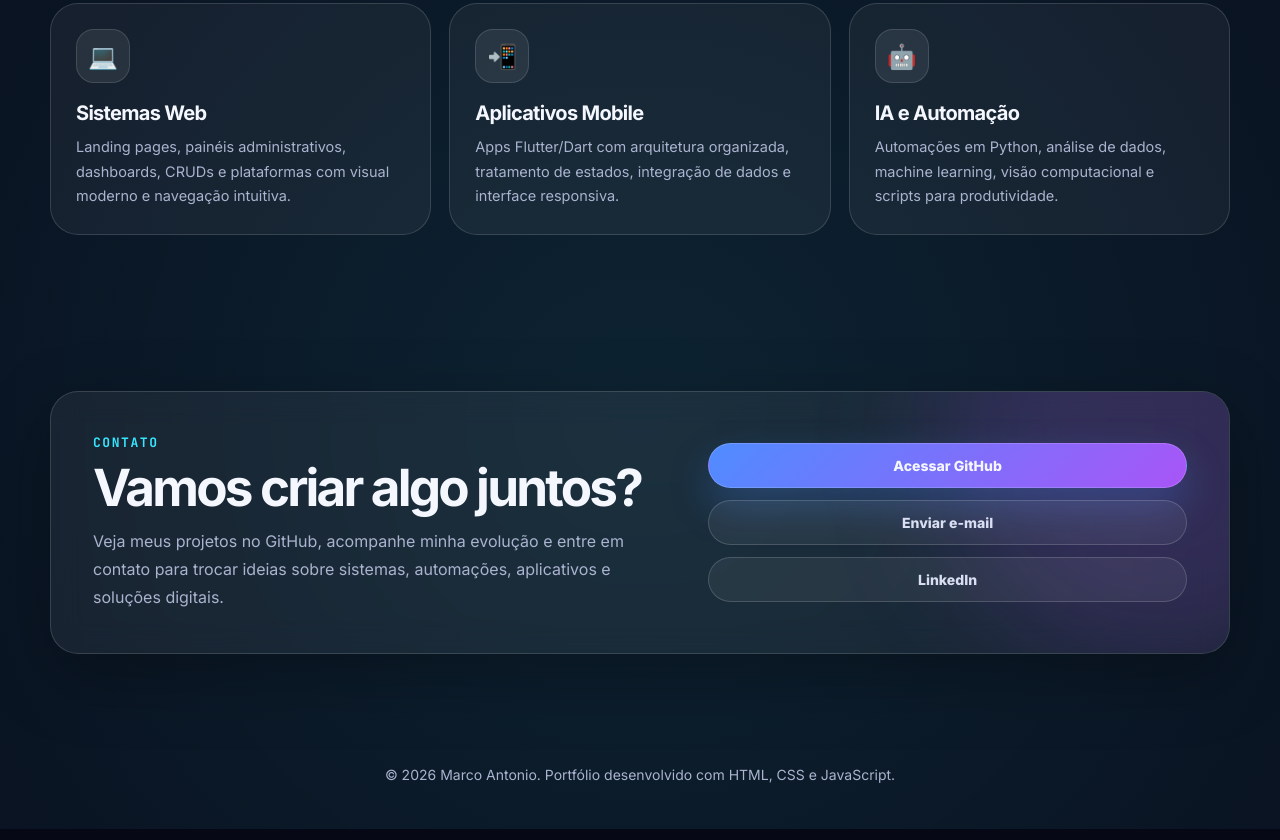
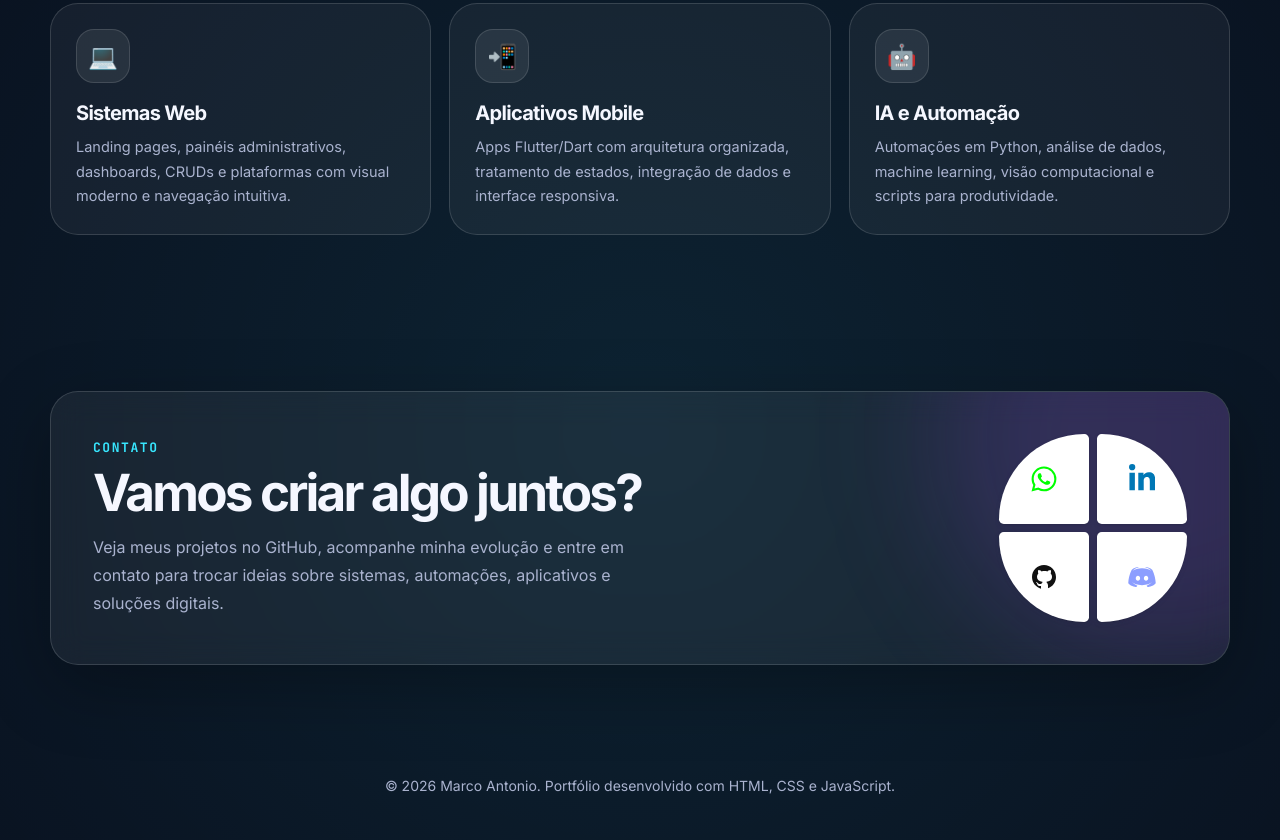
Before and after one commit to marcoantonio567/portfolio, a plain HTML site: page index.html in a window 1280 px wide. Shown: the part 3289-4129 px from the top of the page. Drawn offline with Linux system fonts and the light colour scheme.

Commit message:
refactor contact section to enhance social media links and improve layout

```diff
--- a/index.html
+++ b/index.html
@@ -312,10 +312,31 @@
             <span data-pt="Veja meus projetos no GitHub, acompanhe minha evolução e entre em contato para trocar ideias sobre sistemas, automações, aplicativos e soluções digitais." data-en="Check out my projects on GitHub, follow my progress and get in touch to talk about systems, automation, apps and digital solutions.">Veja meus projetos no GitHub, acompanhe minha evolução e entre em contato para trocar ideias sobre sistemas, automações, aplicativos e soluções digitais.</span>
           </p>
         </div>
-        <div class="contact-actions">
-          <a class="btn btn-primary" href="https://github.com/marcoantonio567" target="_blank" rel="noopener" data-pt="Acessar GitHub" data-en="Open GitHub">Acessar GitHub</a>
-          <a class="btn btn-ghost" href="mailto:seuemail@email.com" data-pt="Enviar e-mail" data-en="Send email">Enviar e-mail</a>
-          <a class="btn btn-ghost" href="https://www.linkedin.com/" target="_blank" rel="noopener">LinkedIn</a>
+        <div class="social-main" aria-label="Links de contato">
+          <div class="social-row">
+            <a class="social-card social-card-whatsapp" href="https://wa.me/" target="_blank" rel="noopener" aria-label="WhatsApp">
+              <svg class="social-icon whatsapp" xmlns="http://www.w3.org/2000/svg" viewBox="0 0 24 24" height="30" width="30" aria-hidden="true">
+                <path d="M19.001 4.908A9.817 9.817 0 0 0 11.992 2C6.534 2 2.085 6.448 2.08 11.908c0 1.748.458 3.45 1.321 4.956L2 22l5.255-1.377a9.916 9.916 0 0 0 4.737 1.206h.005c5.46 0 9.908-4.448 9.913-9.913A9.872 9.872 0 0 0 19 4.908h.001ZM11.992 20.15A8.216 8.216 0 0 1 7.797 19l-.3-.18-3.117.818.833-3.041-.196-.314a8.2 8.2 0 0 1-1.258-4.381c0-4.533 3.696-8.23 8.239-8.23a8.2 8.2 0 0 1 5.825 2.413 8.196 8.196 0 0 1 2.41 5.825c-.006 4.55-3.702 8.24-8.24 8.24Zm4.52-6.167c-.247-.124-1.463-.723-1.692-.808-.228-.08-.394-.123-.556.124-.166.246-.641.808-.784.969-.143.166-.29.185-.537.062-.247-.125-1.045-.385-1.99-1.23-.738-.657-1.232-1.47-1.38-1.716-.142-.247-.013-.38.11-.504.11-.11.247-.29.37-.432.126-.143.167-.248.248-.413.082-.167.043-.31-.018-.433-.063-.124-.557-1.345-.765-1.838-.2-.486-.404-.419-.557-.425-.142-.009-.309-.009-.475-.009a.911.911 0 0 0-.661.31c-.228.247-.864.845-.864 2.067 0 1.22.888 2.395 1.013 2.56.122.167 1.742 2.666 4.229 3.74.587.257 1.05.408 1.41.523.595.19 1.13.162 1.558.1.475-.072 1.464-.6 1.673-1.178.205-.58.205-1.075.142-1.18-.061-.104-.227-.165-.475-.29Z" />
+              </svg>
+            </a>
+            <a class="social-card social-card-linkedin" href="https://www.linkedin.com/" target="_blank" rel="noopener" aria-label="LinkedIn">
+              <svg class="social-icon linkedin" xmlns="http://www.w3.org/2000/svg" height="30" viewBox="0 0 448 512" aria-hidden="true">
+                <path d="M100.3 448H7.4V148.9h92.9zM53.8 108.1C24.1 108.1 0 83.5 0 53.8a53.8 53.8 0 0 1 107.6 0c0 29.7-24.1 54.3-53.8 54.3zM447.9 448h-92.7V302.4c0-34.7-.7-79.2-48.3-79.2-48.3 0-55.7 37.7-55.7 76.7V448h-92.8V148.9h89.1v40.8h1.3c12.4-23.5 42.7-48.3 87.9-48.3 94 0 111.3 61.9 111.3 142.3V448z" />
+              </svg>
+            </a>
+          </div>
+          <div class="social-row">
+            <a class="social-card social-card-github" href="https://github.com/marcoantonio567" target="_blank" rel="noopener" aria-label="GitHub">
+              <svg class="social-icon github" height="30" width="30" viewBox="0 0 30 30" xmlns="http://www.w3.org/2000/svg" aria-hidden="true">
+                <path d="M15,3C8.373,3,3,8.373,3,15c0,5.623,3.872,10.328,9.092,11.63C12.036,26.468,12,26.28,12,26.047v-2.051 c-0.487,0-1.303,0-1.508,0c-0.821,0-1.551-0.353-1.905-1.009c-0.393-0.729-0.461-1.844-1.435-2.526 c-0.289-0.227-0.069-0.486,0.264-0.451c0.615,0.174,1.125,0.596,1.605,1.222c0.478,0.627,0.703,0.769,1.596,0.769 c0.433,0,1.081-0.025,1.691-0.121c0.328-0.833,0.895-1.6,1.588-1.962c-3.996-0.411-5.903-2.399-5.903-5.098 c0-1.162,0.495-2.286,1.336-3.233C9.053,10.647,8.706,8.73,9.435,8c1.798,0,2.885,1.166,3.146,1.481C13.477,9.174,14.461,9,15.495,9 c1.036,0,2.024,0.174,2.922,0.483C18.675,9.17,19.763,8,21.565,8c0.732,0.731,0.381,2.656,0.102,3.594 c0.836,0.945,1.328,2.066,1.328,3.226c0,2.697-1.904,4.684-5.894,5.097C18.199,20.49,19,22.1,19,23.313v2.734 c0,0.104-0.023,0.179-0.035,0.268C23.641,24.676,27,20.236,27,15C27,8.373,21.627,3,15,3z" />
+              </svg>
+            </a>
+            <a class="social-card social-card-discord" href="https://discord.com/" target="_blank" rel="noopener" aria-label="Discord">
+              <svg class="social-icon discord" xmlns="http://www.w3.org/2000/svg" viewBox="0 0 48 48" width="30" height="30" aria-hidden="true">
+                <path d="M40,12c0,0-4.585-3.588-10-4l-0.488,0.976C34.408,10.174,36.654,11.891,39,14c-4.045-2.065-8.039-4-15-4s-10.955,1.935-15,4c2.346-2.109,5.018-4.015,9.488-5.024L18,8c-5.681,0.537-10,4-10,4s-5.121,7.425-6,22c5.162,5.953,13,6,13,6l1.639-2.185C13.857,36.848,10.715,35.121,8,32c3.238,2.45,8.125,5,16,5s12.762-2.55,16-5c-2.715,3.121-5.857,4.848-8.639,5.815L33,40c0,0,7.838-0.047,13-6C45.121,19.425,40,12,40,12z M17.5,30c-1.933,0-3.5-1.791-3.5-4c0-2.209,1.567-4,3.5-4s3.5,1.791,3.5,4C21,28.209,19.433,30,17.5,30z M30.5,30c-1.933,0-3.5-1.791-3.5-4c0-2.209,1.567-4,3.5-4s3.5,1.791,3.5,4C34,28.209,32.433,30,30.5,30z" />
+              </svg>
+            </a>
+          </div>
         </div>
       </div>
     </section>
--- a/styles.css
+++ b/styles.css
@@ -825,10 +825,102 @@ h2 {
     max-width: 640px;
 }
 
-.contact-actions {
+.social-main {
     display: flex;
     flex-direction: column;
-    gap: 12px;
+    gap: .5em;
+    justify-self: end;
+}
+
+.social-row {
+    display: flex;
+    flex-direction: row;
+    gap: .5em;
+}
+
+.social-card {
+    width: 90px;
+    height: 90px;
+    display: grid;
+    place-items: center;
+    outline: none;
+    border: none;
+    background: white;
+    box-shadow: rgba(50, 50, 93, .25) 0 2px 5px -1px,
+        rgba(0, 0, 0, .3) 0 1px 3px -1px;
+    transition: transform .2s ease-in-out, background-color .2s ease-in-out;
+}
+
+.social-card:hover,
+.social-card:focus-visible {
+    transform: scale(1.1);
+}
+
+.social-card:focus-visible {
+    box-shadow: 0 0 0 4px rgba(255, 255, 255, .28),
+        rgba(50, 50, 93, .25) 0 2px 5px -1px,
+        rgba(0, 0, 0, .3) 0 1px 3px -1px;
+}
+
+.social-card svg {
+    transition: fill .2s ease-in-out;
+}
+
+.social-card-whatsapp {
+    border-radius: 90px 5px 5px 5px;
+}
+
+.social-card-linkedin {
+    border-radius: 5px 90px 5px 5px;
+}
+
+.social-card-github {
+    border-radius: 5px 5px 5px 90px;
+}
+
+.social-card-discord {
+    border-radius: 5px 5px 90px 5px;
+}
+
+.whatsapp {
+    fill: #00ff00;
+}
+
+.linkedin {
+    fill: #0077b5;
+}
+
+.github {
+    fill: #111111;
+}
+
+.discord {
+    fill: #8c9eff;
+}
+
+.social-card-whatsapp:hover,
+.social-card-whatsapp:focus-visible {
+    background-color: #00ff00;
+}
+
+.social-card-linkedin:hover,
+.social-card-linkedin:focus-visible {
+    background-color: #0077b5;
+}
+
+.social-card-github:hover,
+.social-card-github:focus-visible {
+    background-color: #000000;
+}
+
+.social-card-discord:hover,
+.social-card-discord:focus-visible {
+    background-color: #8c9eff;
+}
+
+.social-card:hover svg,
+.social-card:focus-visible svg {
+    fill: white;
 }
 
 footer {
@@ -970,4 +1062,13 @@ footer {
     .contact-card {
     padding: 28px;
     }
+
+    .social-main {
+    justify-self: start;
+    }
+
+    .social-card {
+    width: 76px;
+    height: 76px;
+    }
 }
```
